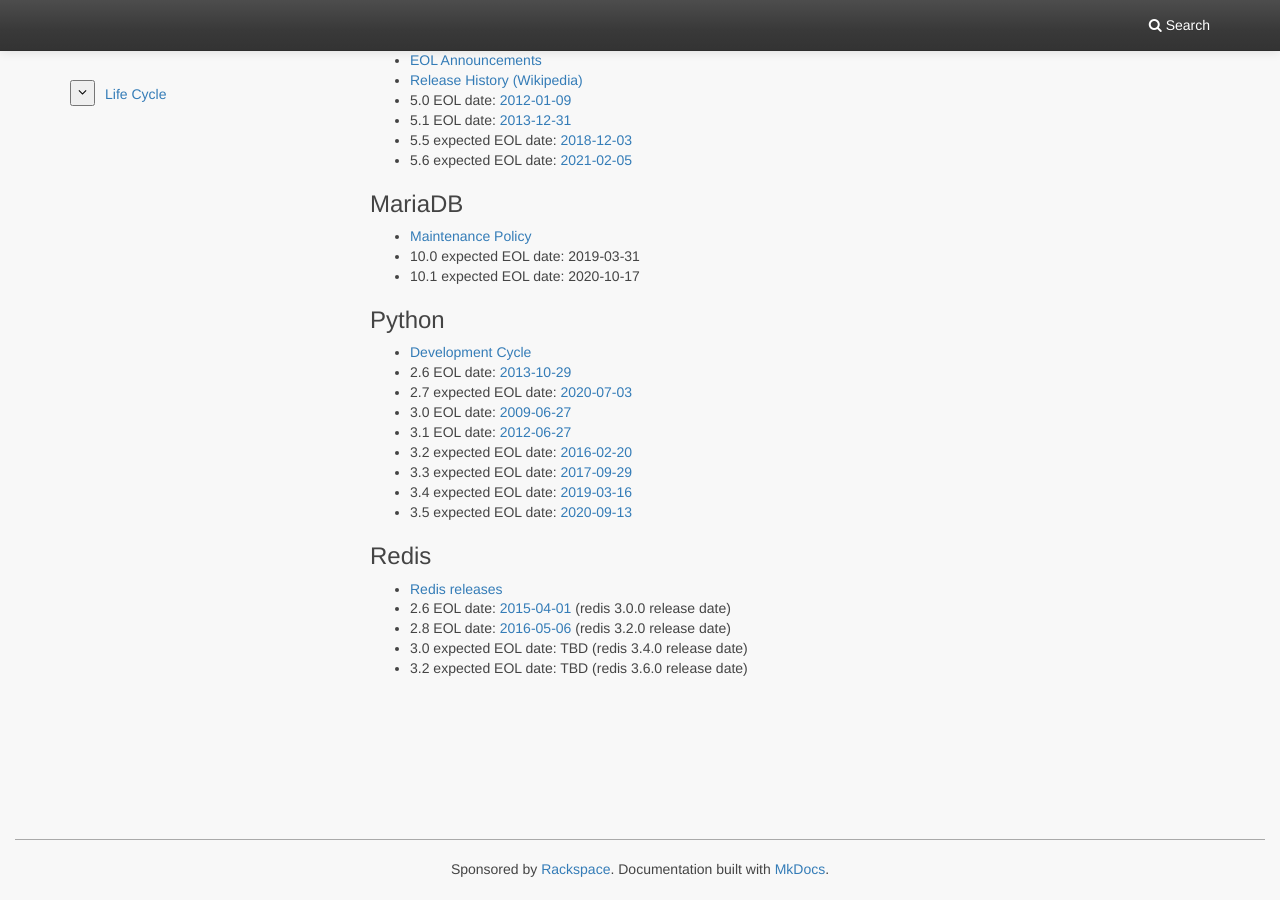
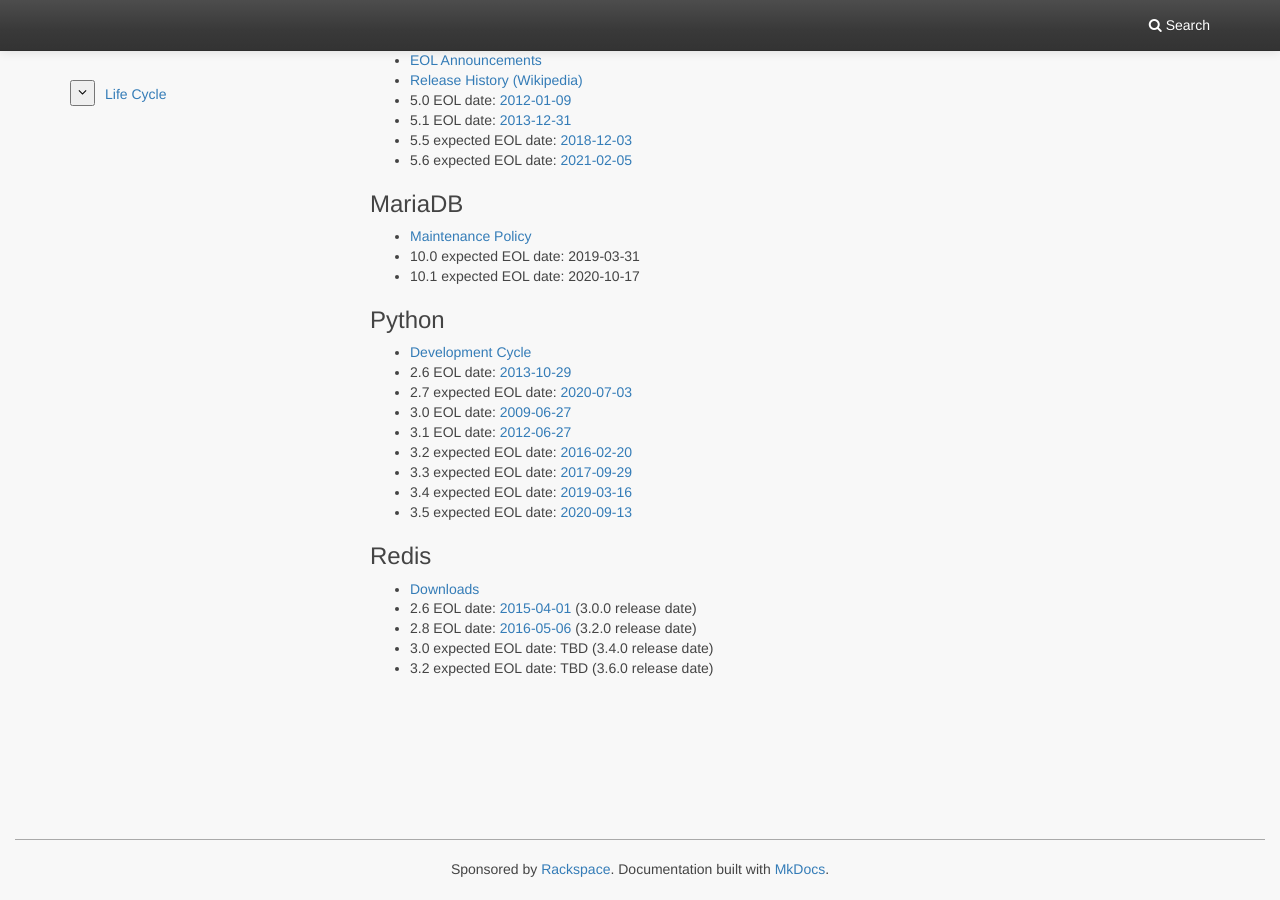
Before and after one commit to iusrepo/ius.io, an MkDocs documentation site: the page built from docs/LifeCycle.md, in a window 1280 px wide and 900 px high, scrolled down 867 px. Built offline with MkDocs 1.6.1, drawn with Linux system fonts in a browser that asks for light colours; nearby versions of some CDN libraries; library files that are not in the unit come from our copies; comment, search, counter and statistics services are not loaded; old or Windows-style settings are respelled for this version of MkDocs.

Commit message:
don't repeat the word "redis" over and over

```diff
--- a/docs/LifeCycle.md
+++ b/docs/LifeCycle.md
@@ -74,11 +74,11 @@ additions.
 
 ### Redis
 
-* [Redis releases][redis-downloads]
-* 2.6 EOL date: [2015-04-01][redis-3.0.0] (redis 3.0.0 release date)
-* 2.8 EOL date: [2016-05-06][redis-3.2.0] (redis 3.2.0 release date)
-* 3.0 expected EOL date: TBD (redis 3.4.0 release date)
-* 3.2 expected EOL date: TBD (redis 3.6.0 release date)
+* [Downloads][redis-downloads]
+* 2.6 EOL date: [2015-04-01][redis-3.0.0] (3.0.0 release date)
+* 2.8 EOL date: [2016-05-06][redis-3.2.0] (3.2.0 release date)
+* 3.0 expected EOL date: TBD (3.4.0 release date)
+* 3.2 expected EOL date: TBD (3.6.0 release date)
 
 [1]: https://access.redhat.com/support/policy/updates/errata/
 [2]: https://access.redhat.com/security/updates/backporting
```
